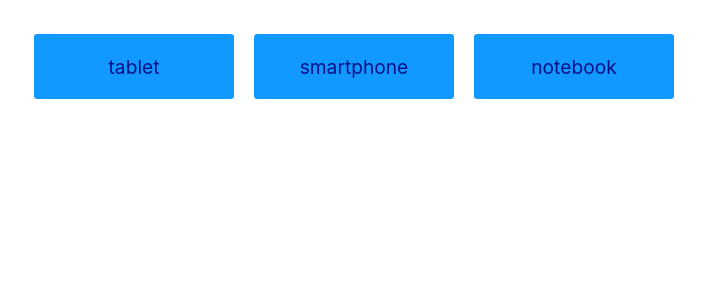
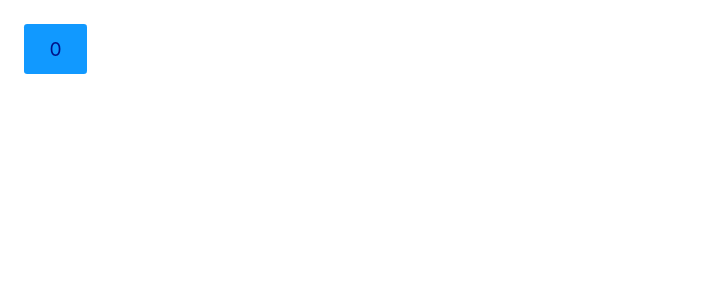
Before and after one commit to MacielSousa/starting-react, a React (Create React App) app in the folder meuapp/: page / in a window 1280 px wide. Shown: the top 300 px of the page, without its empty margins (0-714 px from the left). Built offline with nearby package versions, Linux system fonts and the light colour scheme; the HTML template or start-up script is replaced by a standard one.

Commit message:
Exemplo simples de como usar o useEffect

```diff
--- a/meuapp/src/App.js
+++ b/meuapp/src/App.js
@@ -1,27 +1,19 @@
 import React from 'react';
-import Button from './Hooks/DesafioHooks/Button';
-import ShowProduto from './Hooks/DesafioHooks/ShowProduto';
-
 
 const App = () => {
 
-    const [produto, setProduto] = React.useState('produto')
-    const [arrayProdutos, setArrayProdutos] = React.useState(null);
-    const [carregando, setCarregando] = React.useState(null);
+    const [contar, setContar] = React.useState(0);
 
+    React.useEffect(() => {
+        console.log('Executou');
+    }, [])
+    const titulo = 'Total';
 
+    React.useEffect(() => {
+        document.title = titulo + contar;
+    }, [contar])
 
-    return (
-        <div>
-           <Button nomeProduto='tablet' setProduto={setProduto}  setArrayProdutos={setArrayProdutos} setCarregando={setCarregando}/>
-           <Button nomeProduto='smartphone' setProduto={setProduto} setArrayProdutos={setArrayProdutos} setCarregando={setCarregando}/>
-           <Button nomeProduto='notebook' setProduto={setProduto} setArrayProdutos={setArrayProdutos} setCarregando={setCarregando}/>
-           <ShowProduto produto={produto} arrayProdutos={arrayProdutos} carregando={carregando}/>
-        </div>
-
-
-    );
-
+    return <button onClick={() => setContar(contar + 1)}>{contar}</button>
 
 };
 
--- a/meuapp/src/Hooks/DesafioHooks/ShowProduto.js
+++ b/meuapp/src/Hooks/DesafioHooks/ShowProduto.js
@@ -2,9 +2,6 @@ import React from 'react';
 
 
 const ShowProduto = ({produto, arrayProdutos, carregando}) =>{
-
-    console.log((arrayProdutos))
-    //console.log((arrayProdutos.fotos.map(foto => console.log(foto))))
     return <>
     {
        ['tablet', 'smartphone', 'notebook'].indexOf(produto.valueOf()) > -1 && (arrayProdutos != null) && (!carregando)
```
Also changed, not shown: meuapp/src/Hooks/DesafioHooks/AppuseStates.js (added, +28 -0 lines).
